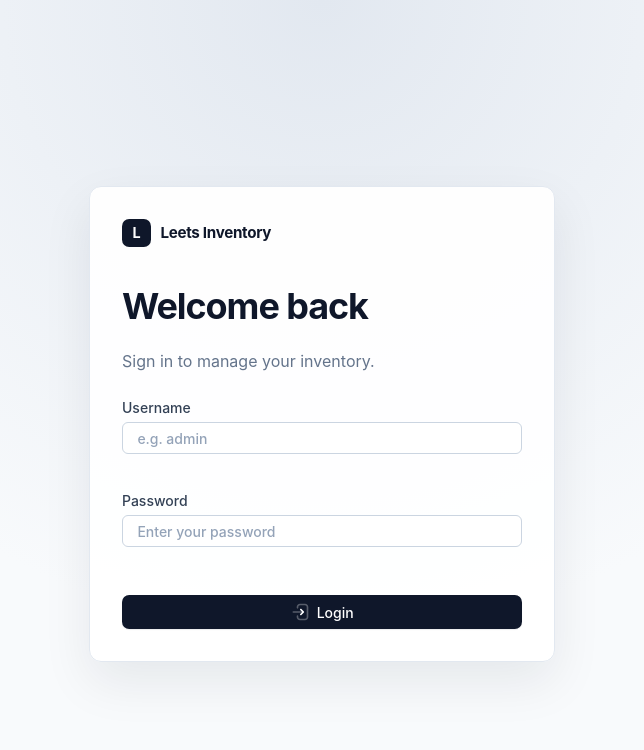
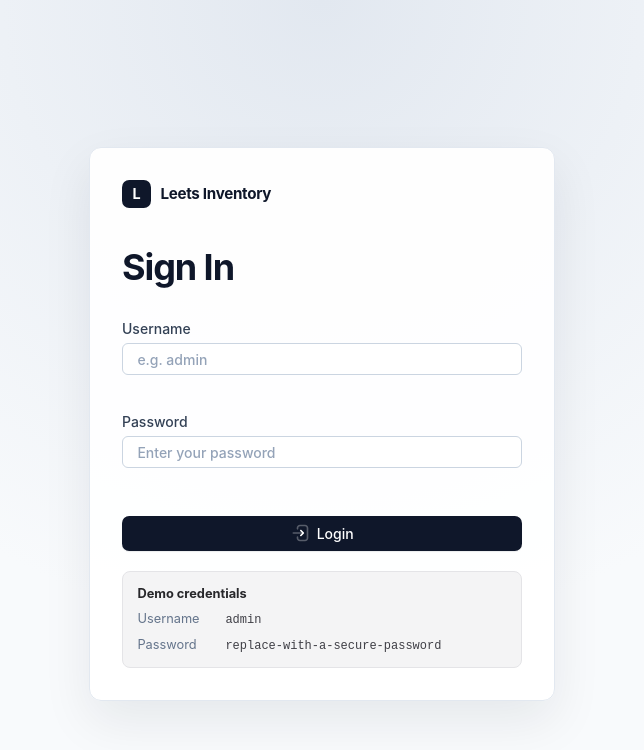
Before and after one commit to Zuzu888878/inventory-management-tool, a React app in the folder frontend/: page /login in a window 1280 px wide. Shown: the top 750 px of the page, without its empty margins (318-962 px from the left). Built offline with nearby package versions, Linux system fonts and the light colour scheme; the HTML template or start-up script is replaced by a standard one.

Commit message:
Show demo login credentials

```diff
--- a/frontend/src/index.css
+++ b/frontend/src/index.css
@@ -1079,6 +1079,35 @@ p {
   margin-top: 2rem;
 }
 
+.login-demo-credentials {
+  display: grid;
+  gap: 0.35rem;
+  margin-top: 1.25rem;
+  padding: 0.8rem 0.9rem;
+  border: 1px solid #e4e4e7;
+  border-radius: 0.5rem;
+  background: #f4f4f5;
+  color: #27272a;
+  font-size: 0.8rem;
+}
+
+.login-demo-credentials code {
+  overflow-wrap: anywhere;
+  color: #3f3f46;
+  font-size: 0.75rem;
+}
+
+.login-demo-credential {
+  display: grid;
+  grid-template-columns: 5rem minmax(0, 1fr);
+  gap: 0.5rem;
+  align-items: baseline;
+}
+
+.login-demo-credential > span {
+  color: var(--muted);
+}
+
 .login-form {
   margin-top: 1.5rem;
 }
--- a/frontend/src/pages/LoginPage.jsx
+++ b/frontend/src/pages/LoginPage.jsx
@@ -33,8 +33,7 @@ function LoginPage() {
           <span className="brand-mark">L</span>
           <span>Leets Inventory</span>
         </div>
-        <h1>Welcome back</h1>
-        <p className="muted">Sign in to manage your inventory.</p>
+        <h1>Sign In</h1>
         {error && <p role="alert">{error}</p>}
         <form className="login-form" onSubmit={login}>
           <label>
@@ -51,7 +50,14 @@ function LoginPage() {
             <Icon name="login" /> {submitting ? 'Logging in...' : 'Login'}
           </button>
         </form>
+        <aside className="login-demo-credentials" aria-label="Demo login credentials">
+          <strong>Demo credentials</strong>
+          <div className="login-demo-credential"><span>Username</span><code>admin</code></div>
+          <div className="login-demo-credential"><span>Password</span><code>replace-with-a-secure-password</code></div>
+        </aside>
+
       </div>
+
     </main>
   );
 }
```
Lines whose indentation alone changed are shown as unchanged.
